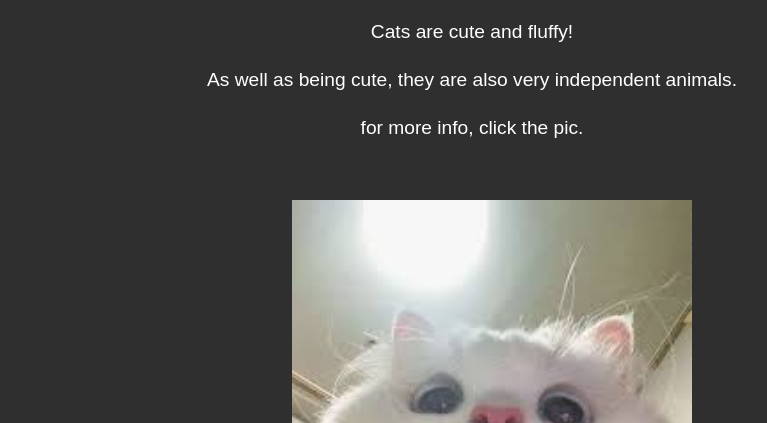
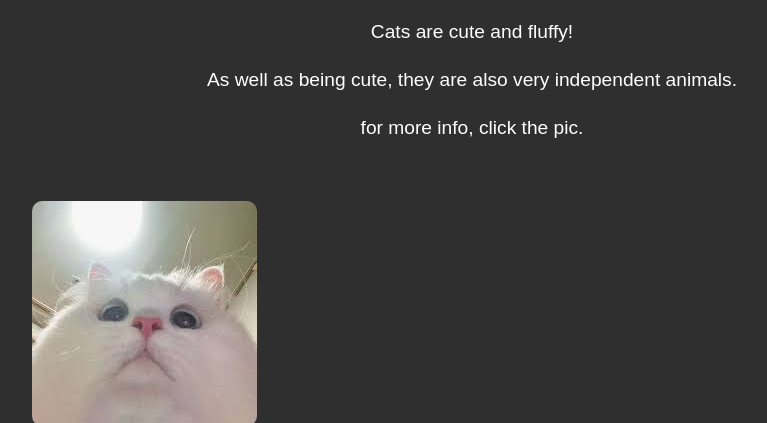
Before and after one commit to Henrik8772/CatInfos, a plain HTML site: page index.html in a window 1280 px wide. Shown: the part 104-527 px from the top of the page, without its empty margins (168-935 px from the left). Drawn offline with Linux system fonts and the light colour scheme.

Commit message:
catinfosssss

```diff
--- a/index.html
+++ b/index.html
@@ -32,19 +32,23 @@
             max-width: 60rem;
             margin-inline: auto;
             text-align: center;
+        }
 
-            img {
-                max-width: 100%;
-                height: 25rem;
-            }
+        img {
+            display: inline-block;
+            margin: 20px auto;
+            max-width: 300px;
+            border-radius: 10px;
+        }
 
-        }
+
 
         .cat-pics {
             display: flex;
-            justify-content: center;
-            gap: 1em;
-            margin-top: 2em;
+            justify-content: space-between;
+            align-items: center;
+            max-width: 960px;
+            margin: 0 auto;
         }
 
         .flex {
```
